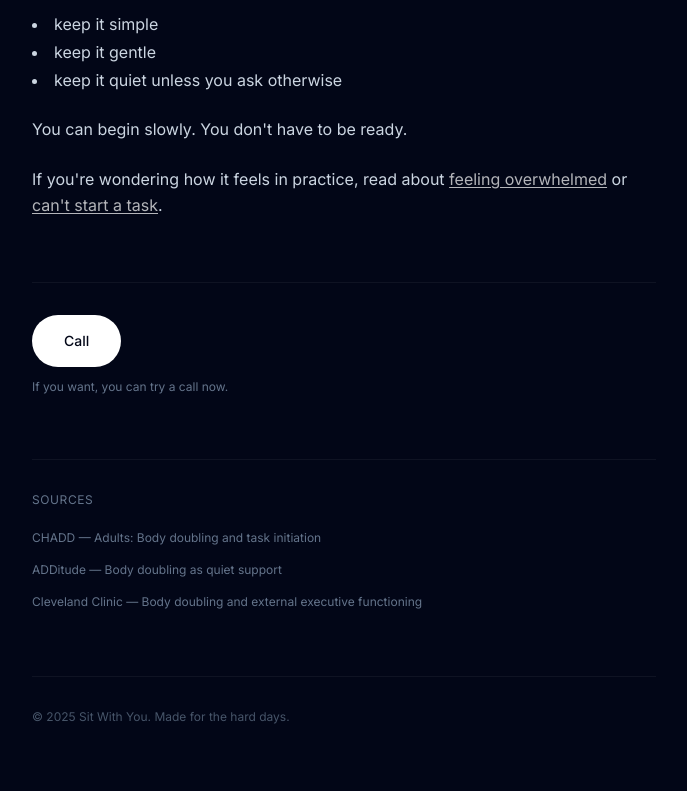
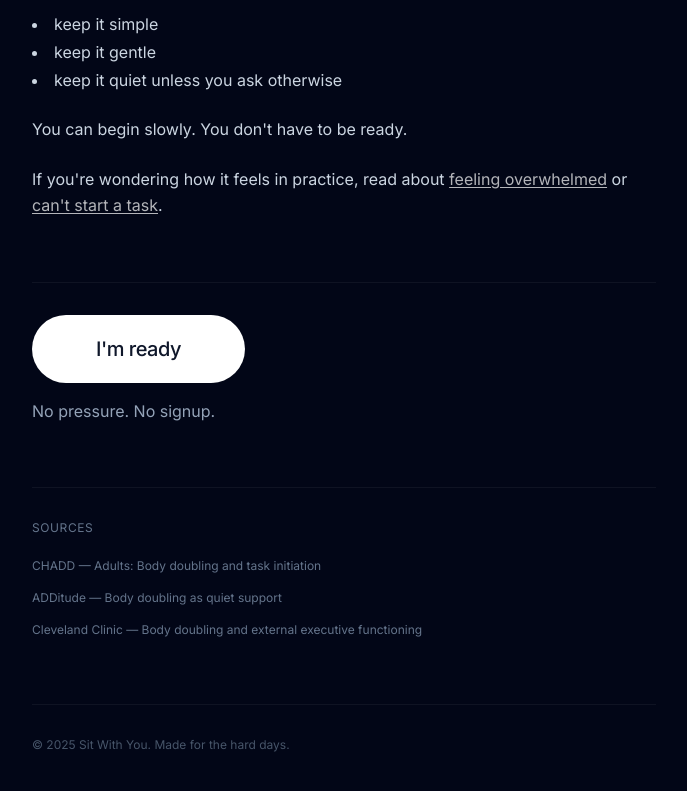
Before and after one commit to dkennedy1984/still-here, a Next.js app in the folder apps/web/: page /why in a window 1280 px wide. Shown: the part 943-1734 px from the top of the page, without its empty margins (296-983 px from the left). Built offline with nearby package versions, Linux system fonts and the light colour scheme.

Commit message:
fix: CTA routes to home, bigger button, better copy per page

```diff
--- a/apps/web/src/app/adhd-body-doubling/page.tsx
+++ b/apps/web/src/app/adhd-body-doubling/page.tsx
@@ -18,7 +18,7 @@ const sources = [
 
 export default function ADHDBodyDoublingPage() {
   return (
-    <ContentLayout sources={sources} ctaButton="Call" ctaMicrocopy="If you want, you can try a call now.">
+    <ContentLayout sources={sources} ctaButton="I'm ready" ctaMicrocopy="No signup needed.">
       <ArticleSchema
         title="ADHD Body Doubling — Sit with someone while you work"
         description="Body doubling for ADHD without accountability or awkward calls. Just quiet presence while you work at your own pace."
--- a/apps/web/src/app/call-for-company/page.tsx
+++ b/apps/web/src/app/call-for-company/page.tsx
@@ -16,7 +16,7 @@ const sources = [
 
 export default function CallForCompanyPage() {
   return (
-    <ContentLayout sources={sources} ctaButton="Call" ctaMicrocopy="Call now. Start whenever you're ready.">
+    <ContentLayout sources={sources} ctaButton="I'm ready" ctaMicrocopy="Start whenever you like.">
       <ArticleSchema
         title="Call for company — body doubling without video or pressure"
         description="Sometimes you don't want video or talking. Sit With You works as quiet company you can call anytime."
--- a/apps/web/src/app/cant-start-a-task/page.tsx
+++ b/apps/web/src/app/cant-start-a-task/page.tsx
@@ -17,7 +17,7 @@ const sources = [
 
 export default function CantStartATaskPage() {
   return (
-    <ContentLayout sources={sources} ctaButton="Call" ctaMicrocopy="Try a call. No explaining required.">
+    <ContentLayout sources={sources} ctaButton="I'm ready" ctaMicrocopy="No explaining required.">
       <ArticleSchema
         title="Can't start a task? Sit with someone until it feels easier"
         description="Stuck and unable to begin? Sit with someone quietly until starting feels possible. No explaining, no judgement."
--- a/apps/web/src/app/feeling-overwhelmed/page.tsx
+++ b/apps/web/src/app/feeling-overwhelmed/page.tsx
@@ -17,7 +17,7 @@ const sources = [
 
 export default function FeelingOverwhelmedPage() {
   return (
-    <ContentLayout sources={sources} ctaButton="Call" ctaMicrocopy="Try a quiet call.">
+    <ContentLayout sources={sources} ctaButton="I'm ready" ctaMicrocopy="No pressure at all.">
       <ArticleSchema
         title="Feeling overwhelmed? Quiet company can help you begin"
         description="When everything feels too much to start, a calm presence can help. Sit With You stays quietly with you."
--- a/apps/web/src/app/how-it-works/page.tsx
+++ b/apps/web/src/app/how-it-works/page.tsx
@@ -17,7 +17,7 @@ const sources = [
 
 export default function HowItWorksPage() {
   return (
-    <ContentLayout sources={sources} ctaButton="Call" ctaMicrocopy="Ready to try it?">
+    <ContentLayout sources={sources} ctaButton="I'm ready" ctaMicrocopy="Give it a try.">
       <ArticleSchema
         title="How Sit With You works — calm, quiet support on demand"
         description="Tap call, settle in, and start when you're ready. Sit With You is designed for calm support, not productivity pressure."
--- a/apps/web/src/app/neurodivergent-body-doubling/page.tsx
+++ b/apps/web/src/app/neurodivergent-body-doubling/page.tsx
@@ -17,7 +17,7 @@ const sources = [
 
 export default function NeurodivergentBodyDoublingPage() {
   return (
-    <ContentLayout sources={sources} ctaButton="Call" ctaMicrocopy="Try it gently.">
+    <ContentLayout sources={sources} ctaButton="I'm ready" ctaMicrocopy="Try it gently.">
       <ArticleSchema
         title="Body doubling for neurodivergent minds — no goals, no judgement"
         description="Designed for ADHD and neurodivergent users who need support without judgement, goals, or forced focus."
--- a/apps/web/src/app/virtual-body-doubling/page.tsx
+++ b/apps/web/src/app/virtual-body-doubling/page.tsx
@@ -17,7 +17,7 @@ const sources = [
 
 export default function VirtualBodyDoublingPage() {
   return (
-    <ContentLayout sources={sources} ctaButton="Call" ctaMicrocopy="Call for quiet company.">
+    <ContentLayout sources={sources} ctaButton="I'm ready" ctaMicrocopy="Quiet company, no camera.">
       <ArticleSchema
         title="Virtual body doubling — quiet company, no pressure"
         description="A softer alternative to virtual coworking. Sit with quiet company — camera optional, conversation optional."
--- a/apps/web/src/app/vs-focusmate/page.tsx
+++ b/apps/web/src/app/vs-focusmate/page.tsx
@@ -16,7 +16,7 @@ const sources = [
 
 export default function VsFocusmatePage() {
   return (
-    <ContentLayout sources={sources} ctaButton="Call" ctaMicrocopy="If you want, try one calm call.">
+    <ContentLayout sources={sources} ctaButton="I'm ready" ctaMicrocopy="See how it feels.">
       <ArticleSchema
         title="Sit With You vs Focusmate — quiet presence instead of accountability"
         description="Focusmate uses accountability. Sit With You offers quiet presence. See which feels safer for your brain."
--- a/apps/web/src/app/why/page.tsx
+++ b/apps/web/src/app/why/page.tsx
@@ -17,7 +17,7 @@ const sources = [
 
 export default function WhyPage() {
   return (
-    <ContentLayout sources={sources} ctaButton="Call" ctaMicrocopy="If you want, you can try a call now.">
+    <ContentLayout sources={sources} ctaButton="I'm ready" ctaMicrocopy="No pressure. No signup.">
       <ArticleSchema
         title="Why Sit With You exists — starting doesn't have to be lonely"
         description="Sit With You exists because starting is often the hardest part. You don't have to do that alone."
--- a/apps/web/src/components/ContentLayout.tsx
+++ b/apps/web/src/components/ContentLayout.tsx
@@ -26,7 +26,7 @@ interface ContentLayoutProps {
   ctaMicrocopy?: string;
 }
 
-export function ContentLayout({ children, sources, ctaButton = 'Call', ctaMicrocopy = "I'll just sit with you." }: ContentLayoutProps) {
+export function ContentLayout({ children, sources, ctaButton = "I'm ready", ctaMicrocopy = "No pressure. No signup." }: ContentLayoutProps) {
   const pathname = usePathname();
   const [simplified, setSimplified] = useState(false);
 
@@ -75,11 +75,14 @@ export function ContentLayout({ children, sources, ctaButton = 'Call', ctaMicroc
 
           {/* CTA */}
           <div className="mt-16 pt-8 border-t border-white/5">
-            <button className="w-full sm:w-auto px-8 py-4 bg-white text-slate-950 font-medium rounded-full hover:bg-slate-100 transition-colors text-sm">
+            <Link
+              href="/"
+              className="inline-block px-16 py-5 rounded-full bg-white text-slate-900 text-xl font-medium tracking-tight hover:bg-white/90 active:scale-95 transition-all duration-150"
+            >
               {ctaButton}
-            </button>
+            </Link>
             {ctaMicrocopy && (
-              <p className="text-slate-500 text-xs mt-3">{ctaMicrocopy}</p>
+              <p className="mt-4 text-base text-slate-400">{ctaMicrocopy}</p>
             )}
           </div>
 
```
